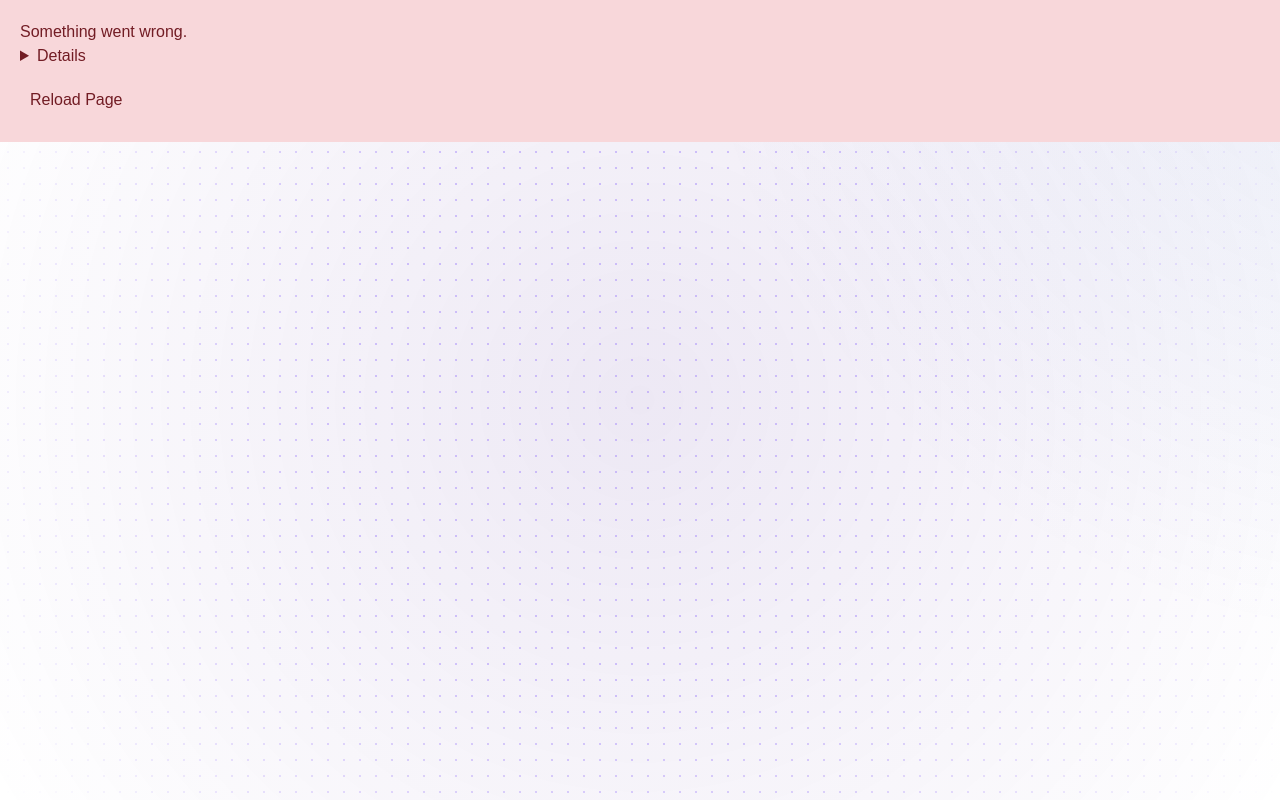
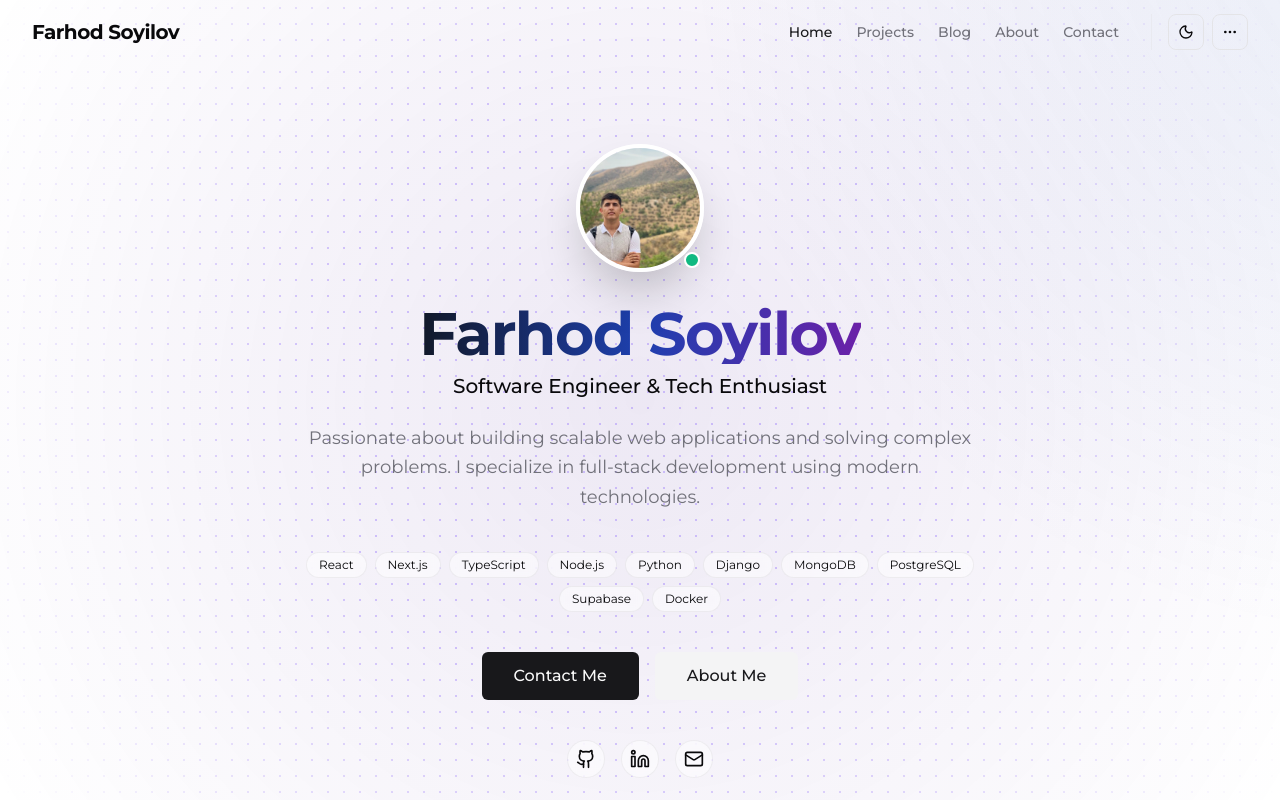
Before and after one commit to Farhodoff/portfolioo, a React (Vite) app: page / in a window 1280 px wide. Shown: the top 800 px of the page. Built offline with nearby package versions, Linux system fonts and the light colour scheme.

Commit message:
Fix: Resolve undefined social link url crash

```diff
--- a/src/pages/Home.jsx
+++ b/src/pages/Home.jsx
@@ -46,7 +46,9 @@ export default function Home() {
                 </div>
 
                 <div className="flex gap-4">
-                    {SOCIAL_LINKS.map((social) => (
+                    {SOCIAL_LINKS.map((social) => {
+                        if (!social.url || !social.icon) return null;
+                        return (
                             <a
                                 key={social.name}
                                 href={social.url}
@@ -57,7 +59,8 @@ export default function Home() {
                             >
                                 <social.icon className="h-5 w-5 text-foreground" />
                             </a>
-                    ))}
+                        );
+                    })}
                 </div>
             </section>
 
```
Lines whose indentation alone changed are shown as unchanged.
